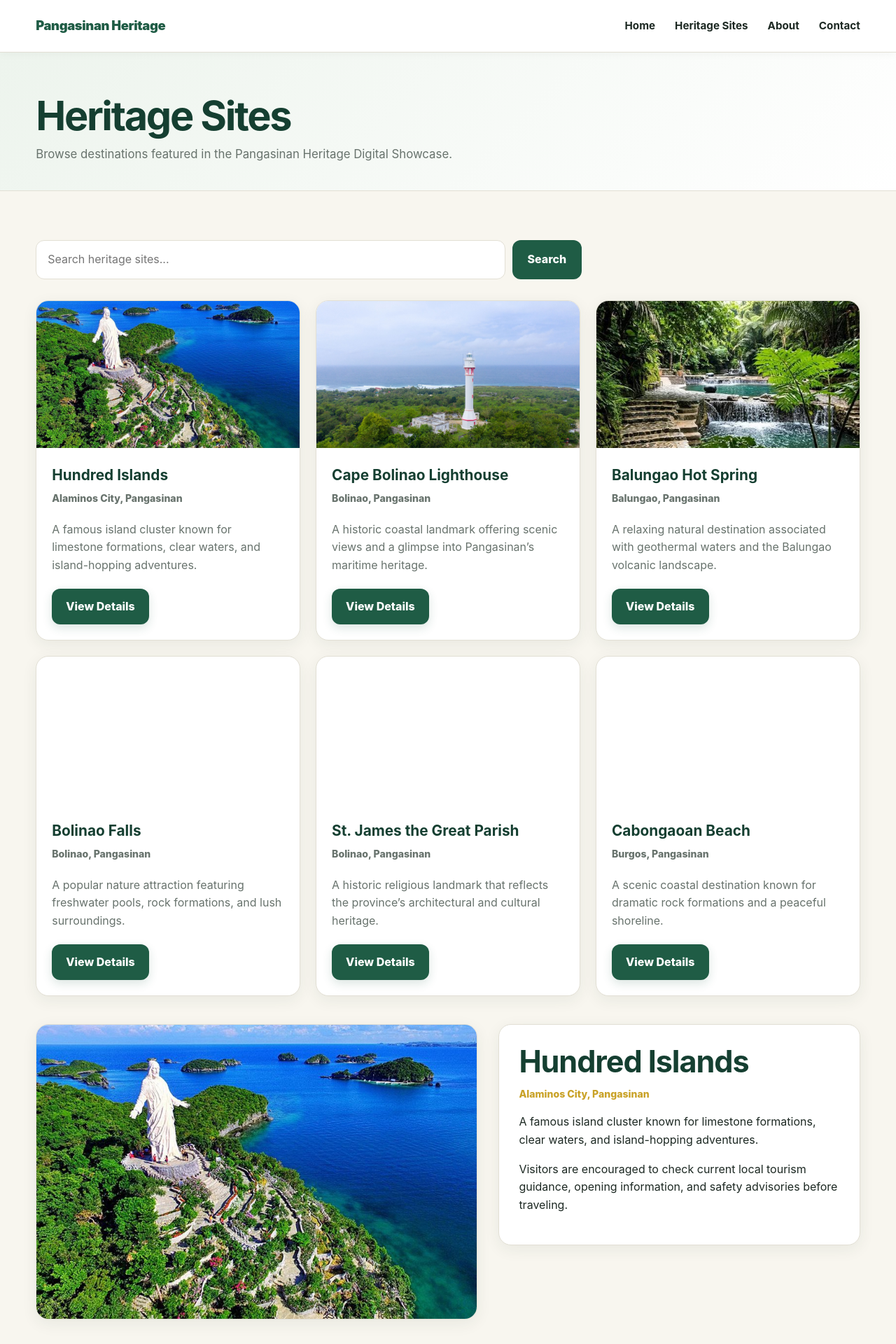
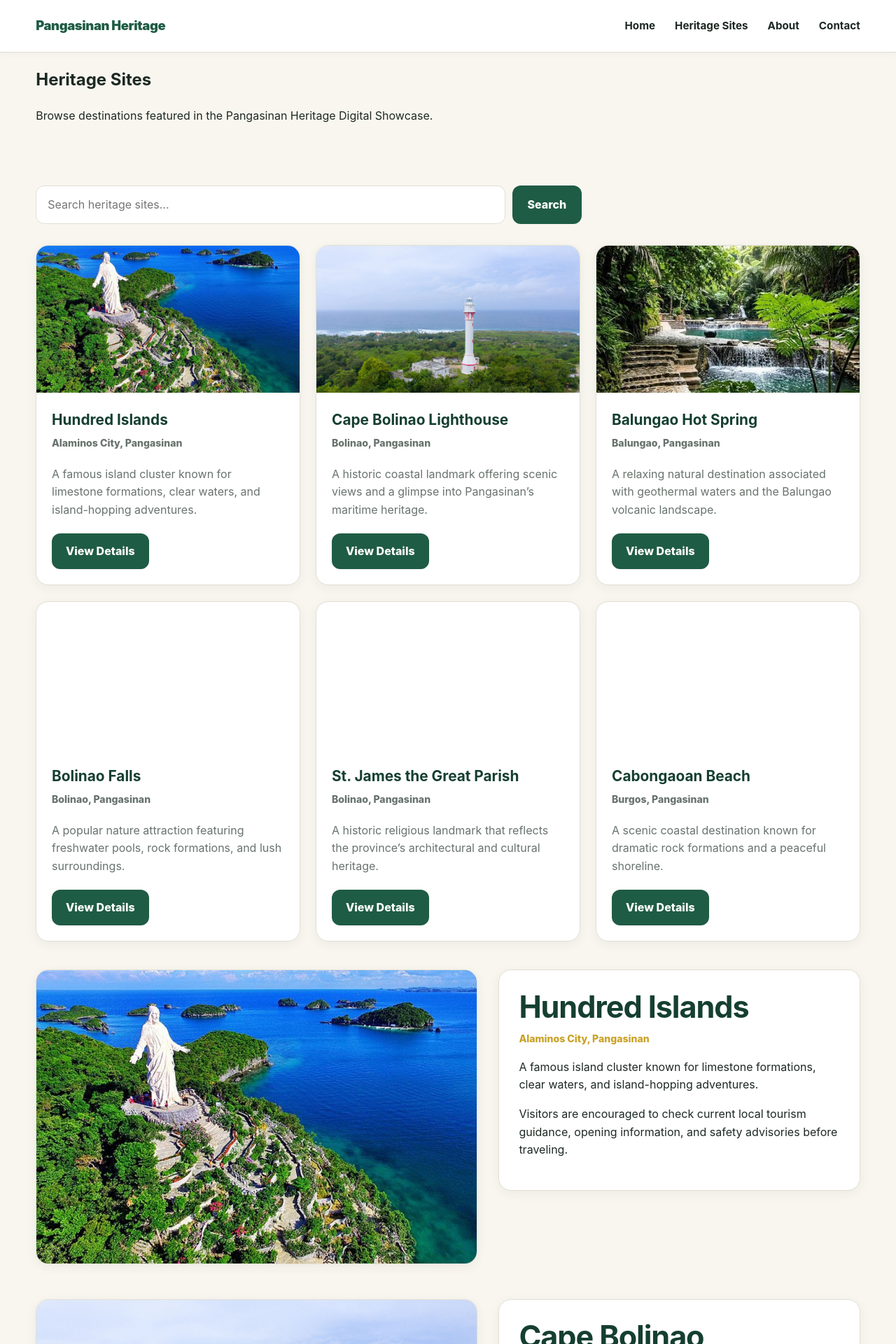
Before and after one commit to cjeomolina40-ops/Activity-1.1-Molina-JohnJeo, a Next.js app: page /heritage in a window 1280 px wide. Shown: the top 1920 px of the page at 70% size. Built offline with nearby package versions, Linux system fonts and the light colour scheme.

Commit message:
Updated website design

```diff
--- a/app/globals.css
+++ b/app/globals.css
@@ -1,3 +1,4 @@
+
 :root {
   --primary: #1f5c45;
   --primary-dark: #153f31;
@@ -9,9 +10,7 @@
   --muted: #68736d;
   --border: #e2dfd4;
   --radius: 18px;
-
-  /* Lighter shadow = less paint work */
-  --shadow: 0 6px 22px rgba(31, 55, 44, 0.07);
+  --shadow: 0 4px 16px rgba(31, 55, 44, 0.06);
 }
 
 /* =========================
@@ -34,7 +33,6 @@ body {
   color: var(--text);
   background: var(--bg);
   line-height: 1.6;
-  text-rendering: optimizeLegibility;
 }
 
 img {
@@ -45,7 +43,6 @@ img {
 
 a {
   color: inherit;
-  transition: color 0.15s ease;
 }
 
 button,
@@ -66,12 +63,9 @@ input {
   position: sticky;
   top: 0;
   z-index: 100;
-  background: rgba(255, 255, 255, 0.97);
+  background: #fff;
   border-bottom: 1px solid var(--border);
-  box-shadow: 0 2px 12px rgba(0, 0, 0, 0.04);
-
-  /* Avoid backdrop-filter unless you really need it.
-     It can increase GPU/compositing work. */
+  box-shadow: 0 2px 10px rgba(0, 0, 0, 0.035);
 }
 
 .header-inner {
@@ -116,7 +110,7 @@ input {
   width: 0;
   height: 2px;
   background: var(--accent);
-  transition: width 0.2s ease;
+  transition: width 0.15s ease;
 }
 
 .nav a:hover,
@@ -250,20 +244,24 @@ input {
   text-decoration: none;
   cursor: pointer;
   min-height: 46px;
+}
+
+/* Only animate when motion is allowed */
+@media (prefers-reduced-motion: no-preference) {
+  .button {
     transition:
       transform 0.15s ease,
-    background-color 0.15s ease,
-    box-shadow 0.15s ease;
+      background-color 0.15s ease;
   }
 
   .button:hover {
     transform: translateY(-1px);
   }
+}
 
 .button-primary {
   background: var(--primary);
   color: #fff;
-  box-shadow: 0 5px 14px rgba(31, 92, 69, 0.16);
 }
 
 .button-primary:hover {
@@ -324,24 +322,36 @@ input {
   overflow: hidden;
   box-shadow: var(--shadow);
 
-  /* Only animate properties that are cheap */
+  /*
+   * Helps the browser isolate cards during rendering.
+   * Useful when many cards exist.
+   */
+  contain: layout paint;
+}
+
+@media (prefers-reduced-motion: no-preference) {
+  .card {
     transition:
-    transform 0.2s ease,
-    border-color 0.2s ease;
+      transform 0.15s ease,
+      border-color 0.15s ease;
   }
 
   .card:hover {
-  transform: translateY(-3px);
+    transform: translateY(-2px);
     border-color: rgba(201, 162, 39, 0.4);
+  }
 }
 
 .card-image {
+  display: block;
   width: 100%;
   height: 210px;
   object-fit: cover;
 
-  /* Prevent browser from needing to decode/render
-     the image before it becomes visible */
+  /*
+   * Let the browser defer off-screen image loading.
+   * Use loading="lazy" in HTML as well.
+   */
   content-visibility: auto;
 }
 
@@ -403,6 +413,10 @@ input {
   padding: 0 22px;
   font-weight: 800;
   cursor: pointer;
+}
+
+@media (prefers-reduced-motion: no-preference) {
+  .search button {
     transition:
       background-color 0.15s ease,
       transform 0.15s ease;
@@ -411,6 +425,7 @@ input {
   .search button:hover {
     background: var(--primary-dark);
     transform: translateY(-1px);
+  }
 }
 
 /* =========================
@@ -428,15 +443,21 @@ input {
   border: 1px solid var(--border);
   border-radius: 16px;
   padding: 26px;
-  box-shadow: 0 4px 16px rgba(31, 55, 44, 0.04);
+  box-shadow: 0 3px 12px rgba(31, 55, 44, 0.035);
+  contain: layout paint;
+}
+
+@media (prefers-reduced-motion: no-preference) {
+  .info {
     transition:
-    transform 0.2s ease,
-    border-color 0.2s ease;
+      transform 0.15s ease,
+      border-color 0.15s ease;
   }
 
   .info:hover {
     transform: translateY(-2px);
     border-color: rgba(201, 162, 39, 0.45);
+  }
 }
 
 .info::before {
@@ -457,31 +478,6 @@ input {
 .info p {
   color: var(--muted);
   margin: 0;
-}
-
-/* =========================
-   PAGE HEADER
-========================= */
-
-.page-head {
-  padding: 60px 0 38px;
-  background: linear-gradient(135deg, #edf4ed, #fff);
-  border-bottom: 1px solid var(--border);
-}
-
-.page-head h1 {
-  color: var(--primary-dark);
-  font-size: clamp(2.2rem, 5vw, 3.6rem);
-  line-height: 1.05;
-  letter-spacing: -0.04em;
-  margin: 0 0 12px;
-}
-
-.page-head p {
-  margin: 0;
-  color: var(--muted);
-  max-width: 720px;
-  font-size: 1.05rem;
 }
 
 /* =========================
@@ -513,41 +509,6 @@ input {
 .detail-box h2 {
   color: var(--primary-dark);
   margin-top: 0;
-}
-
-/* =========================
-   FOOTER
-========================= */
-
-.footer {
-  background: var(--primary-dark);
-  color: #e9f0ec;
-  padding: 38px 0;
-  margin-top: 50px;
-}
-
-.footer .container {
-  display: flex;
-  justify-content: space-between;
-  gap: 20px;
-  flex-wrap: wrap;
-}
-
-.footer span {
-  color: #b9c8c0;
-}
-
-/* =========================
-   EMPTY STATE
-========================= */
-
-.empty {
-  padding: 40px;
-  background: #fff;
-  border: 1px dashed var(--border);
-  border-radius: 16px;
-  color: var(--muted);
-  text-align: center;
 }
 
 /* =========================
```
Lines whose indentation alone changed are shown as unchanged.
